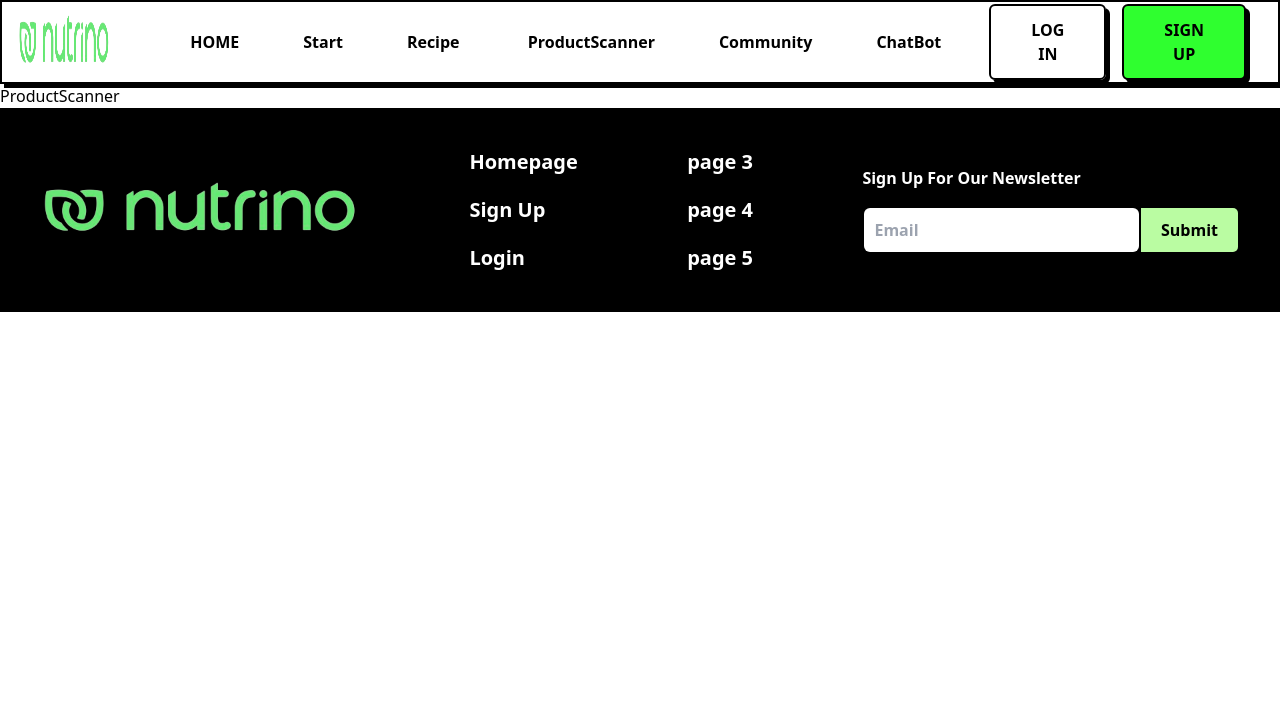
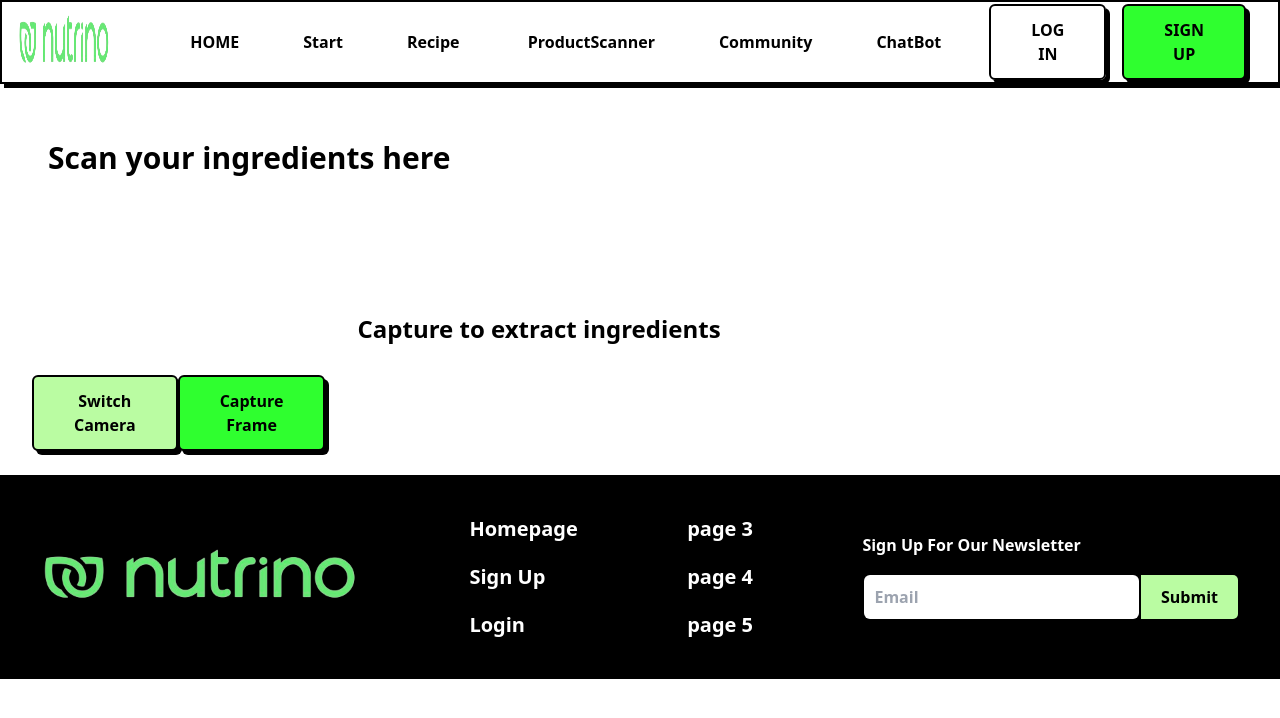
Before and after one commit to arnitdo/Nutrino, a React (Vite) app in the folder frontend/: page /productscanner in a window 1280 px wide. Shown: the top 718 px of the page. Built offline with nearby package versions, Linux system fonts and the light colour scheme; no server answers.

Commit message:
produuctscanner added

```diff
--- a/frontend/src/pages/ProductScanner.jsx
+++ b/frontend/src/pages/ProductScanner.jsx
@@ -1,9 +1,86 @@
-import React from 'react'
+import React, { useRef, useState } from 'react'
+import store from '../lib/zustand';
+import Button from '../components/Button';
+import Loader from '../components/Loader';
+import Input from '../components/Input';
+import ImageCard from '../components/ImageCard';
+import { Link } from 'react-router-dom';
 
-const ProductScanner = () => {
+export default function ProductScanner() {
+  const videoRef = useRef(null);
+  const [rearCamera, setRearCamera] = useState(true);
+  const [capturedFrame, setCapturedFrame] = useState(null);
+  const [ingredients, setIngredients] = useState([])
+  const [dish, setDish] = useState("")
+  const {backend_url, api} = store()
+  const getMedia = async () => {
+    try {
+      const constraints = {
+        video: {
+          facingMode: rearCamera ? 'environment' : 'user',
+        },
+      };
+      const stream = await navigator.mediaDevices.getUserMedia(constraints);
+      videoRef.current.srcObject = stream;
+    } catch (error) {
+      console.error('Error accessing camera:', error);
+    }
+  };
+
+  const switchCamera = () => {
+    setRearCamera(!rearCamera);
+    getMedia();
+  };
+
+  const captureFrame = () => {
+    const canvas = document.createElement('canvas');
+    const video = videoRef.current;
+    canvas.width = video.videoWidth;
+    canvas.height = video.videoHeight;
+    const ctx = canvas.getContext('2d');
+    ctx.drawImage(video, 0, 0, canvas.width, canvas.height);
+    canvas.toBlob(async(blob) => {
+      // Handle the captured blob as needed (e.g., upload to server)
+      setCapturedFrame(URL.createObjectURL(blob));
+      const formData = new FormData();
+      formData.append('image', blob);
+      const res = await fetch(`http://127.0.0.1:5000/ingredientsfetch`,{
+        method: "POST",
+        body: formData
+      })
+      const data = await res.json()
+      console.log(data);
+      const arr = data.result.replace(/ /g, "").split(",")
+      setIngredients(arr)
+    }, 'image/jpeg');
+  };
+
+  // Initialize camera on component mount
+  React.useEffect(() => {
+    getMedia();
+  }, []);
+
   return (
-    <div>ProductScanner</div>
+    <div className=' flex w-full flex-col py-6'>
+      <div className=' flex w-full flex-row justify-between items-center px-12 py-6'>
+      <h1 className=' text-3xl font-bold py-2 '> Scan your ingredients here</h1>
+      </div>
+        <div className='flex flex-row justify-between items-center w-full'>
+          <div className="flex flex-col gap-5 px-8">
+          {capturedFrame ? (
+        <img className=' rounded-lg' src={capturedFrame} alt="Captured Frame" />
+      ) : (
+        <video className=' rounded-lg' ref={videoRef} autoPlay playsInline />
+      )}
+      <div className="flex flex-row w-full justify-between items-center">
+      <Button color='secondary' onClick={switchCamera}>Switch Camera</Button>
+      <Button color='primary' onClick={captureFrame}>Capture Frame</Button>
+      </div>
+      </div>
+      <div className=' flex flex-col gap-5 w-full'>
+        <h1 className='font-extrabold text-2xl'>{capturedFrame?"This image consists of":"Capture to extract ingredients"}</h1>
+    </div>
+    </div>
+    </div>
   )
 }
-
-export default ProductScanner
```
